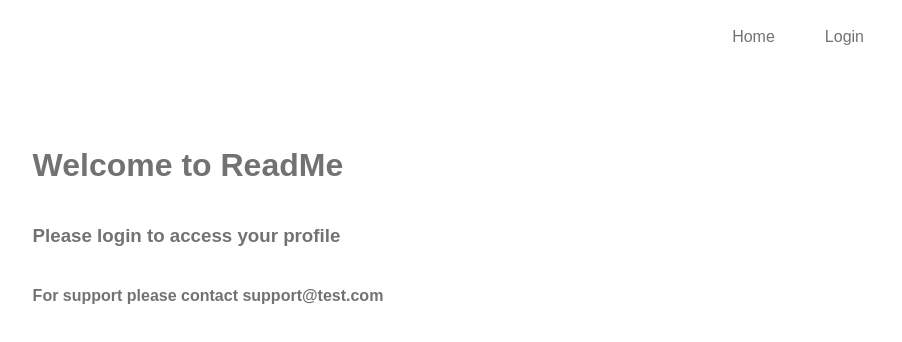
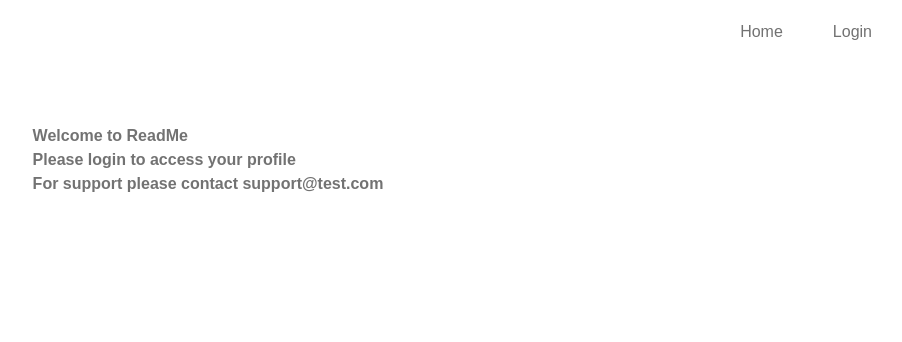
Before and after one commit to aaronkagan/teacher-communication-system, a React (Create React App) app in the folder client/: page / in a window 1280 px wide. Shown: the top 342 px of the page, without its empty margins (368-1270 px from the left). Built offline with nearby package versions, Linux system fonts and the light colour scheme.

Commit message:
adding css reset

```diff
--- a/client/src/App.js
+++ b/client/src/App.js
@@ -1,6 +1,6 @@
 import { BrowserRouter as Router, Routes, Route } from "react-router-dom";
 import styled from "styled-components";
-
+import GlobalStyles from "./style/GlobalStyles";
 import Nav from "./components/Nav";
 import Home from "./pages/Home";
 import TeacherBoard from "./pages/TeacherBoard";
@@ -16,6 +16,7 @@ import AnnouncementReaderBoard from "./pages/AnnouncementReaderBoard";
 const App = () => {
   return (
     <Router>
+      <GlobalStyles />
       <Nav />
       <Wrapper>
         <Routes>
--- /dev/null
+++ b/client/src/style/GlobalStyles.js
@@ -0,0 +1,81 @@
+import { createGlobalStyle } from "styled-components";
+
+export default createGlobalStyle`
+    :root {
+      --primary-color: #5f5f5f;
+      --disabled-color: lightGray;
+      --page-horizontal-padding: 20px;
+      --header-height: 50px;
+      --max-content-width: 1200px;
+      --font-family: sans-serif;
+      --heading-font-family: 'ariel', sans-serif;
+    }
+
+    /* Box sizing rules */
+    *,
+    *::before,
+    *::after {
+      box-sizing: border-box;
+    }
+
+    html, body, div, span,
+    h1, h2, h3, h4, h5, h6, p,  img,
+     ol, ul, li, form, label, input, textArea,
+    footer, header,
+    menu, nav,  section
+     {
+        margin: 0;
+        padding: 0;
+        border: 0;
+        font-size: 100%;
+        vertical-align: baseline;
+        box-sizing: border-box;
+    }
+
+    /* Set core root defaults */
+    html:focus-within {
+    scroll-behavior: smooth;
+    }
+
+    /* Set core body defaults */
+    body {
+     min-height: 100vh;
+     text-rendering: optimizeSpeed;
+     line-height: 1.5;
+    }
+
+
+    /* A elements that don't have a class get default styles */
+    a:not([class]) {
+    text-decoration-skip-ink: auto;
+    }
+
+    /* Make images easier to work with */
+    img,
+    picture {
+    max-width: 100%;
+    display: block;
+    }
+
+    /* Inherit fonts for inputs and buttons */
+    input,
+    button,
+    textarea,
+    select {
+    font: inherit;
+    }
+
+
+    button {
+      border: 0;
+      &:hover {
+        cursor: pointer;
+      }
+      &:active {
+        transform: scale(0.95);
+      }
+      &:disabled {
+        background-color: var(--disabled-color);
+      }
+    }
+    `;
```
Also changed, not shown: client/src/style/assets/icons/icon_draggable.svg (renamed from client/src/assets/icons/icon_draggable.svg).
